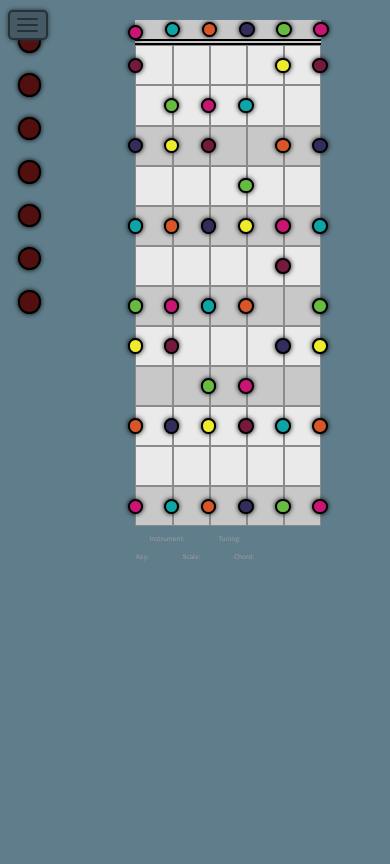
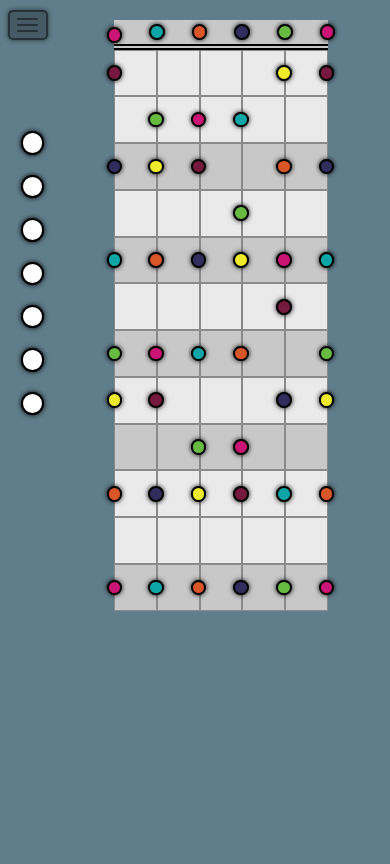
Before and after one commit to keegangood/shreddit.io, a Django app: page /explore/ in a window 390 px wide. Run offline with Django 3.2, Linux system fonts and the light colour scheme; parts of the project's set-up code (start-up, migrations or seed data) failed here and were passed over.

Commit message:
more styling

```diff
--- a/shreddit.io/shreddit.io/static/css/explore.css
+++ b/shreddit.io/shreddit.io/static/css/explore.css
@@ -1,19 +1,25 @@
 #explore-content {
+    /* align-items: center; */
+    /* display: flex; */
+    /* flex-direction: column; */
+    min-height: 100vh;
+}
+
+.note-legend-vertical {
     align-items: center;
     display: flex;
     flex-direction: column;
-    min-height: 100vh;
+    height: 60vh;
+    justify-content: center;
 }
 
-.note-legend {
-    /* align-items: center; */
+.note-legend-horizontal {
     display: flex;
-    flex-direction: column;
-    /* justify-content: center; */
+    justify-content: center;
 }
 
 .note-legend-marker {
-    background-color: rgb(82, 15, 15);
+    background-color: rgb(255, 255, 255);
     border: 2px solid black;
     border-radius: 50%;
     box-shadow: 0 0 5px black;
--- a/shreddit.io/shreddit.io/static/css/mobile-nav.css
+++ b/shreddit.io/shreddit.io/static/css/mobile-nav.css
@@ -79,14 +79,14 @@
     opacity: 0;
     position: absolute;
     top: 0;
-    transition: opacity .8s ease, left .5s ease;
+    transition: opacity .5s ease, left .5s ease;
     width: 30vw;
     z-index: 2;
 }
 
 .content-cover-active {
     left: 0;
-    opacity: .6;
+    opacity: .9;
     position: absolute;
     top: 0;
 }
--- a/shreddit.io/shreddit.io/static/css/stringedInstrument.css
+++ b/shreddit.io/shreddit.io/static/css/stringedInstrument.css
@@ -8,7 +8,7 @@
     --M2-color: #d95628;
     --m3-color: #d3263a;
     --M3-color: #ca1574;
-    --P4-color: rgb(117, 25, 62);
+    --P4-color: #75193e;
     --A4-color: #5c205b;
     --d5-color: #5c205b;
     --P5-color: #312d5c;
@@ -23,10 +23,10 @@
 @media only screen and (max-width:768px){
     #instrument-container {
         display: flex;
-        height: 60vh;
-        margin-left: 15vw;;
+        height: 70vh;
+        /* margin-left: 10vw; */
         max-height: 700px;
-        width: 70vw;
+        width: 80vw;
     }
 
     .string {
--- a/shreddit.io/shreddit.io/static/js/notesOnNeck/buildStringedInstrument.js
+++ b/shreddit.io/shreddit.io/static/js/notesOnNeck/buildStringedInstrument.js
@@ -12,7 +12,9 @@ let instrumentInput = document.querySelector('#instrument-input'),
     keyInput = document.querySelector('#key-input'),
     key,
     chordQualityInput = document.querySelector('#chord-quality'),
-    chordName;
+    chordName,
+    noteLegendVertical = document.querySelector('.note-legend-vertical'),
+    noteLegendHorizontal = document.querySelector('.note-legend-horizontal');
 
 for(let i in instruments){
     instrument = instruments[i];
@@ -102,6 +104,7 @@ let windowWidthChange = mediaQuery => {
     }
 }
 
+// DOM listeners below
 const mediaQuery = window.matchMedia("(min-width: 768px)");
 
 mediaQuery.addListener(windowWidthChange);
@@ -115,6 +118,9 @@ const updateCompatibleScales = () => {
 
 }
 
+const updateNoteLegend = () => {
+
+}
 
 instrumentInput.addEventListener('change', function(){
     newInstrument = instrumentInput.value;
@@ -146,8 +152,10 @@ chordQualityInput.addEventListener('change', () => {
 });
 
 
-let n1 = teoria.note('cb');
-console.log(n1);
+
+
+// let n1 = teoria.note('cb');
+// console.log(n1);
 
 // let n2 = teoria.note('');
 
--- a/shreddit.io/shreddit.io/templates/pages/explore.html
+++ b/shreddit.io/shreddit.io/templates/pages/explore.html
@@ -3,7 +3,7 @@
 {% block content %}
     <div id="explore-content" class="blue-grey">
         <div class="row">
-            <div class="col s1 note-legend">
+            <div class="col s2 hide-on-large-only note-legend-vertical">
                 <div class="note-legend-marker"></div>
                 <div class="note-legend-marker"></div>
                 <div class="note-legend-marker"></div>
@@ -13,33 +13,40 @@
                 <div class="note-legend-marker"></div>
             </div>
 
-            <div class="col s11" id="instrument-container">
+            <div class="col s10 lg12" id="instrument-container">
                 <!-- build instrument with JS -->
             </div>
         </div>
-        <!-- <div id="instrument-container"> -->
-        <!-- </div> -->
-
-
+        <div class="row">
+            <div class="col s12 hide-on-small-only note-legend-horizontal">
+                <div class="note-legend-marker"></div>
+                <div class="note-legend-marker"></div>
+                <div class="note-legend-marker"></div>
+                <div class="note-legend-marker"></div>
+                <div class="note-legend-marker"></div>
+                <div class="note-legend-marker"></div>
+                <div class="note-legend-marker"></div>
+            </div>
+        </div>
 
         <div class="instrument-inputs">
-            <label for="instrument-input">Instrument:</label>
+            <!-- <label for="instrument-input">Instrument:</label> -->
             <select name="instrument-input" id="instrument-input">
                 <!-- add options with JS -->
             </select>
 
-            <label for="tuning-input">Tuning:</label>
+            <!-- <label for="tuning-input">Tuning:</label> -->
             <select name="tuning-input" id="tuning-input">
                 <!-- add options with JS -->
             </select>
         </div>
 
         <div class="scale-inputs">
-            <div class="labels">
+            <!-- <div class="labels">
                 <label for="key">Key:</label>
                 <label for="scale-formulas">Scale:</label>
                 <label for="chord-quality">Chord:</label>
-            </div>
+            </div> -->
 
             <div class="scale-selects">
                 <select name="key" id="key-input">
@@ -135,5 +142,6 @@
                 </div>
             </div>
         -->
+        </div>
     </div>
 {% endblock %}
--- a/shreddit.io/shreddit.io/templates/pages/home.html
+++ b/shreddit.io/shreddit.io/templates/pages/home.html
@@ -23,6 +23,10 @@
             <div class="col s10 offset-s1 center">
                 <div id="intro">
                     Quickly and easily explore the relationships between chords and scales.
+
+                    <select name="lal" id="lala">
+                        <option value="lsls">klal</option>
+                    </select>
                 </div>
             </div>
         </div>
```
Also changed, not shown: shreddit.io/shreddit.io/db.sqlite3.
